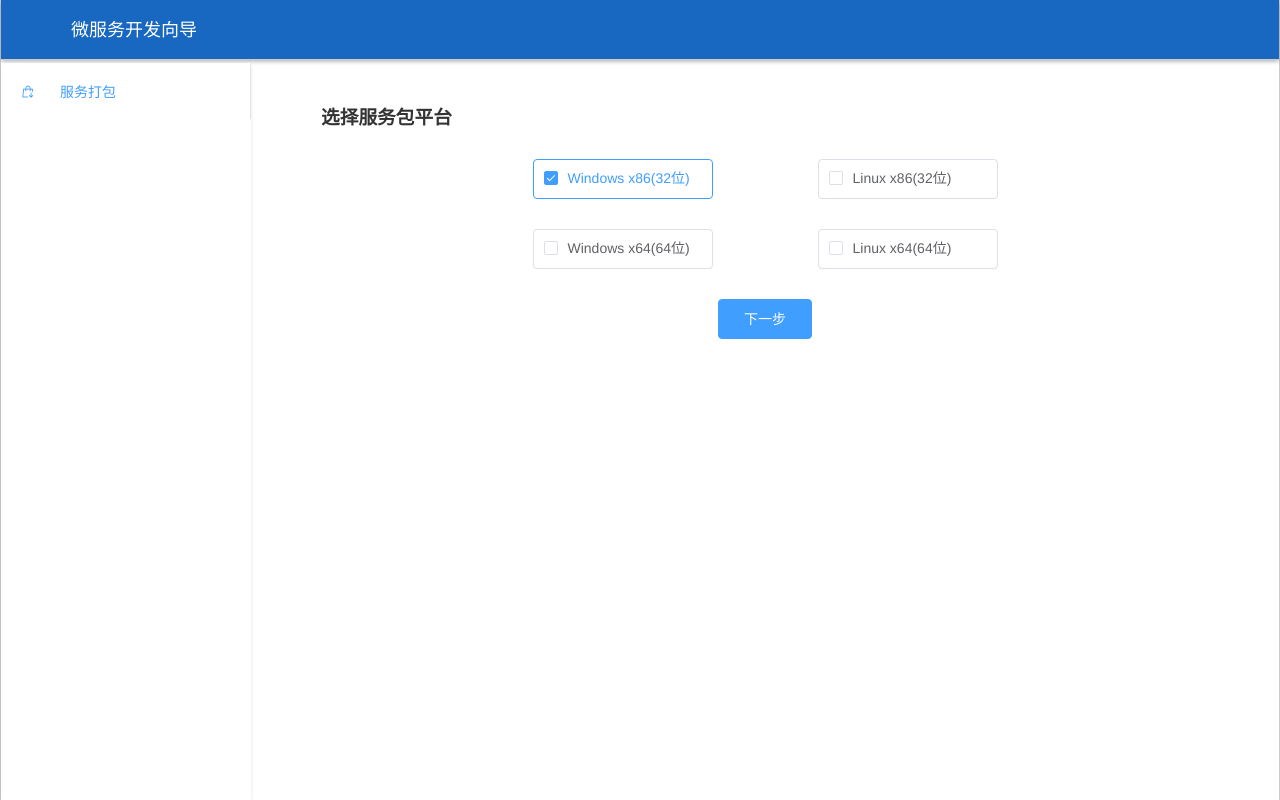
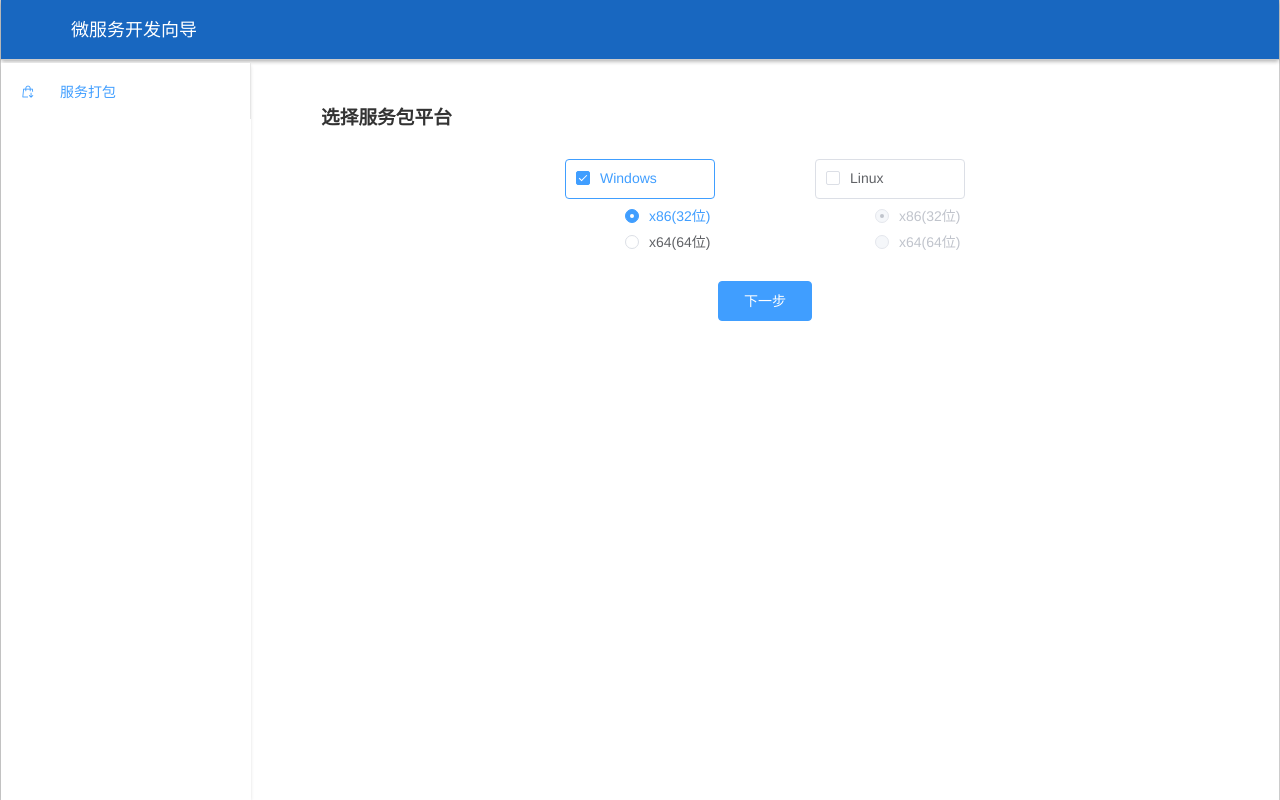
Before and after one commit to chenzhe0813/file_zip, a Vue app: page /servicePackaging#/servicePackagingIndex in a window 1280 px wide. Built offline with nearby package versions, Linux system fonts and the light colour scheme; what awe-dnd would draw is missing.

Commit message:
服务打包主页修改为单选

```diff
--- a/src/App.vue
+++ b/src/App.vue
@@ -95,7 +95,7 @@
 
   .el-main {
     color: #333;
-    padding-bottom: 30px;
+    padding-bottom: 0;
   }
   .el-menu-item span {
     margin-left: 25px;
--- a/src/views/servicePackaging/index.vue
+++ b/src/views/servicePackaging/index.vue
@@ -1,14 +1,35 @@
 <template>
   <div>
     <h3>{{ title }}</h3>
-    <div class="checkbox-wrap">
+    <!-- <div class="checkbox-wrap">
       <el-checkbox v-model="windowsFlat32" label="Windows x86(32位)" border></el-checkbox>
       <el-checkbox v-model="linuxFlat32" label="Linux x86(32位)" border class="label-right"></el-checkbox>
     </div>
     <div class="checkbox-wrap">
       <el-checkbox v-model="windowsFlat64" label="Windows x64(64位)" border></el-checkbox>
       <el-checkbox v-model="linuxFlat64" label="Linux x64(64位)" border class="label-right"></el-checkbox>
-    </div>
+    </div> -->
+
+	<div class="box-wrapper clearfix">
+	    <div class="checkbox-box floatLeft">
+	      <el-checkbox v-model="windowsFlat" label="Windows" border></el-checkbox>
+	      <div>
+		      <div class="radio-box">
+		      	<el-radio :disabled="!windowsFlat" v-model="windowsFlatBit" label="32bit">x86(32位)</el-radio>
+				<el-radio :disabled="!windowsFlat" v-model="windowsFlatBit" label="64bit">x64(64位)</el-radio>
+		      </div>
+	      </div>
+	    </div>
+	    <div class="checkbox-box floatRight">
+	      <el-checkbox v-model="linuxFlat" label="Linux" border></el-checkbox>
+	      <div>
+		      <div class="radio-box">
+		      	<el-radio :disabled="!linuxFlat" v-model="linuxFlatBit" label="32bit">x86(32位)</el-radio>
+	    		<el-radio :disabled="!linuxFlat" v-model="linuxFlatBit" label="64bit">x64(64位)</el-radio>
+		      </div>
+		  </div>
+	    </div>
+	</div>
     <el-button type="primary" @click="btnClickPush">下一步</el-button>
   </div>
 </template>
@@ -20,32 +41,28 @@
 	  data () {
 	    return {
 	      title: '选择服务包平台',
-	      windowsFlat32: true,
-	      windowsFlat64: false,
-	      linuxFlat32: false,
-	      linuxFlat64: false,
+	      windowsFlat: true,
+	      linuxFlat: false,
+	      windowsFlatBit: '32bit',
+	      linuxFlatBit: '32bit',
+	      // windowsFlat32: true,
+	      // windowsFlat64: false,
+	      // linuxFlat32: false,
+	      // linuxFlat64: false,
 	    }
 	  },
 	  methods: {
 	      btnClickPush(){
-	      	if(!this.windowsFlat32 && !this.windowsFlat64 && !this.linuxFlat32 && !this.linuxFlat64){
+	      	if(!this.windowsFlat && !this.linuxFlat){
 	      		return Message.error('请至少选择一个服务包平台!');
 	      	}
-	      	let windowsFlat = this.windowsFlat32 || this.windowsFlat64;
-	      	let linuxFlat = this.linuxFlat32 || this.linuxFlat64;
-	      	let status = windowsFlat ? (linuxFlat ? 3 : 1) : 2;
-	      	let winFlatBit = [], linuxFlatBit = [];
-	      	if(this.windowsFlat32){
-	      		winFlatBit.push('32bit');
+	      	let status = this.windowsFlat ? (this.linuxFlat ? 3 : 1) : 2;
+	      	let winFlatBit = '', linuxFlatBit = '';
+	      	if(this.windowsFlat){
+	      		winFlatBit = this.windowsFlatBit;
 	      	}
-	      	if(this.windowsFlat64){
-	      		winFlatBit.push('64bit');
-	      	}
-	      	if(this.linuxFlat32){
-	      		linuxFlatBit.push('32bit');
-	      	}
-	      	if(this.linuxFlat64){
-	      		linuxFlatBit.push('64bit');
+	      	if(this.linuxFlat){
+	      		linuxFlatBit = this.linuxFlatBit;
 	      	}
 	      	this.$store.dispatch({
 	            type: 'change_flat',
@@ -69,12 +86,40 @@
 h3{
 	margin-left: 50px;
 }
+.clearfix:after{
+	display: block;
+	clear: both;
+	content: "";
+	visibility: hidden;
+	height: 0;
+}
+.clearfix{
+	zoom:1;
+}
 .checkbox-wrap{
 	width: 465px;
 	margin: 30px auto;
 }
+.box-wrapper{
+	width: 400px;
+	margin: 30px auto;
+}
+.floatLeft{
+	float: left;
+}
+.floatRight{
+	float: right;
+}
+.radio-box{
+	float: right;
+	width: 90px;
+}
 .el-checkbox{
-	width: 180px;
+	width: 150px;
+}
+.el-radio{
+	margin-top: 10px;
+	margin-left: 0!important;
 }
 .label-right{
 	float: right;
--- a/src/views/servicePackaging/package.vue
+++ b/src/views/servicePackaging/package.vue
@@ -1,5 +1,5 @@
 	<template>
-		<div>
+		<div class="main-box">
 			<div class="open-zip-box clearfix">
 				<h3 class="open-zip-title">{{ title }}</h3>
 				<label id="realBtn" class="btn">
@@ -258,13 +258,21 @@
 	import Vue from 'vue'
 	import { mapGetters } from 'vuex'
 	import { MessageBox, Message } from 'element-ui'
-	import axios from 'axios';
+	import axios from 'axios'
 	import JSZip from 'jszip';
 	import originWinScripts from '@s/windowsScript/script.json';
 	import originLinScripts from '@s/linuxScript/script.json';
 	import saveAs from 'file-saver';
-		//拖拽
-		import VueDND from 'awe-dnd'
+	import VueDND from 'awe-dnd';//拖拽
+
+	let instance = axios.create({
+		baseURL: 'http://localhost:8080/',
+		timeout: 5000,
+		headers:{// 这里可设置所有的请求头
+	        'Content-Type':'multipart/form-data'
+	    }
+	})
+	Vue.prototype.$http=instance;
 		Vue.use(VueDND)
 		export default {
 			data () {
@@ -389,14 +397,6 @@
 					localScriptsListLinux:[],// 本地选择的Linux脚本库
 					scriptSteps:[// 执行脚本模块步骤array
 						{
-						key: 'pre-uninstall',
-						name: '卸载前'
-					},
-					{
-						key: 'post-uninstall',
-						name: '卸载后'
-					},
-					{
 							key: 'pre-install',
 							name: '安装前'
 						},
@@ -415,6 +415,14 @@
 						{
 							key: 'post-start',
 							name: '启动后'
+						},
+						{
+							key: 'pre-uninstall',
+							name: '卸载前'
+						},
+						{
+							key: 'post-uninstall',
+							name: '卸载后'
 						}
 					],
 					wzip: null,
@@ -435,6 +443,9 @@
 				const serviceFlat = this.serviceFlat;
 				const winFlatBit = this.winFlatBit;
 				const linuxFlatBit = this.linuxFlatBit;
+				console.log(serviceFlat)
+				console.log(winFlatBit)
+				console.log(linuxFlatBit)
 				let _this = this;
 				_this.windowsFlat = serviceFlat === 1 || serviceFlat === 3;
 				_this.linuxFlat = serviceFlat === 2 || serviceFlat === 3;
@@ -715,8 +726,10 @@
 						}
 					}
 				}
-				console.log(dockerfileScript);
-				let dockerfile = `form testDocker\r\nto get.bat ok.bat fid.bat`;
+				let dockerfileScriptStr = dockerfileScript.join('&&');
+				let dockerfile = _this.packageJson['use-platform'] === 'windows'
+								? `FROM ${_this.packageJson['basic-mirror']}\r\n\r\nRUN mkdir -p d:/svc/docker\r\n\r\nWORKDIR d:/svc/docker\r\n\r\nCOPY . .\r\n\r\nENTRYPOINT ["cmd", "/c", "${dockerfileScriptStr}"]`
+								: `FROM ${_this.packageJson['basic-mirror']}\r\n\r\nRUN mkdir -p /svc/docker\r\n\r\nWORKDIR /svc/docker\r\n\r\nCOPY . .\r\n\r\nENTRYPOINT ["/bin/sh", "-c", "${dockerfileScriptStr}"]`;
 
 				Promise.all(promiseArr).then((result) => {
 					_this.localScriptsWzip.map((item)=>{
@@ -734,6 +747,15 @@
 							formData.append('zipFile',content,`${_this.wzipName}.zip`);
 							console.log(formData);
 							console.log(formData.get('zipFile'));
+
+							_this.$http.post('/test',formData)
+							.then(function (response) {
+								console.log(response);
+								Message.success('部署成功！');
+							})
+							.catch(function (err) {
+								console.log(err);
+							});
 						}
 					});
 				}).catch((error) => {
@@ -790,6 +812,9 @@
 	}
 	.clearfix{
 		zoom:1;
+	}
+	.main-box{
+		margin-bottom: 30px;
 	}
 	.open-zip-box{
 		width: 800px;
--- a/static/linuxScript/script.json
+++ b/static/linuxScript/script.json
@@ -1,3 +1,4 @@
 [
-	"start.sh"
+	"start.sh",
+	"stop.sh"
 ]
--- a/static/windowsScript/script.json
+++ b/static/windowsScript/script.json
@@ -1,6 +1,4 @@
 [
-	"append.bat",
 	"start.bat",
-	"stop.bat",
-	"format.bat"
+	"stop.bat"
 ]
```
Also changed, not shown: 2 other files (tests, documents, lock files or other folders). Lines whose indentation alone changed are shown as unchanged.
